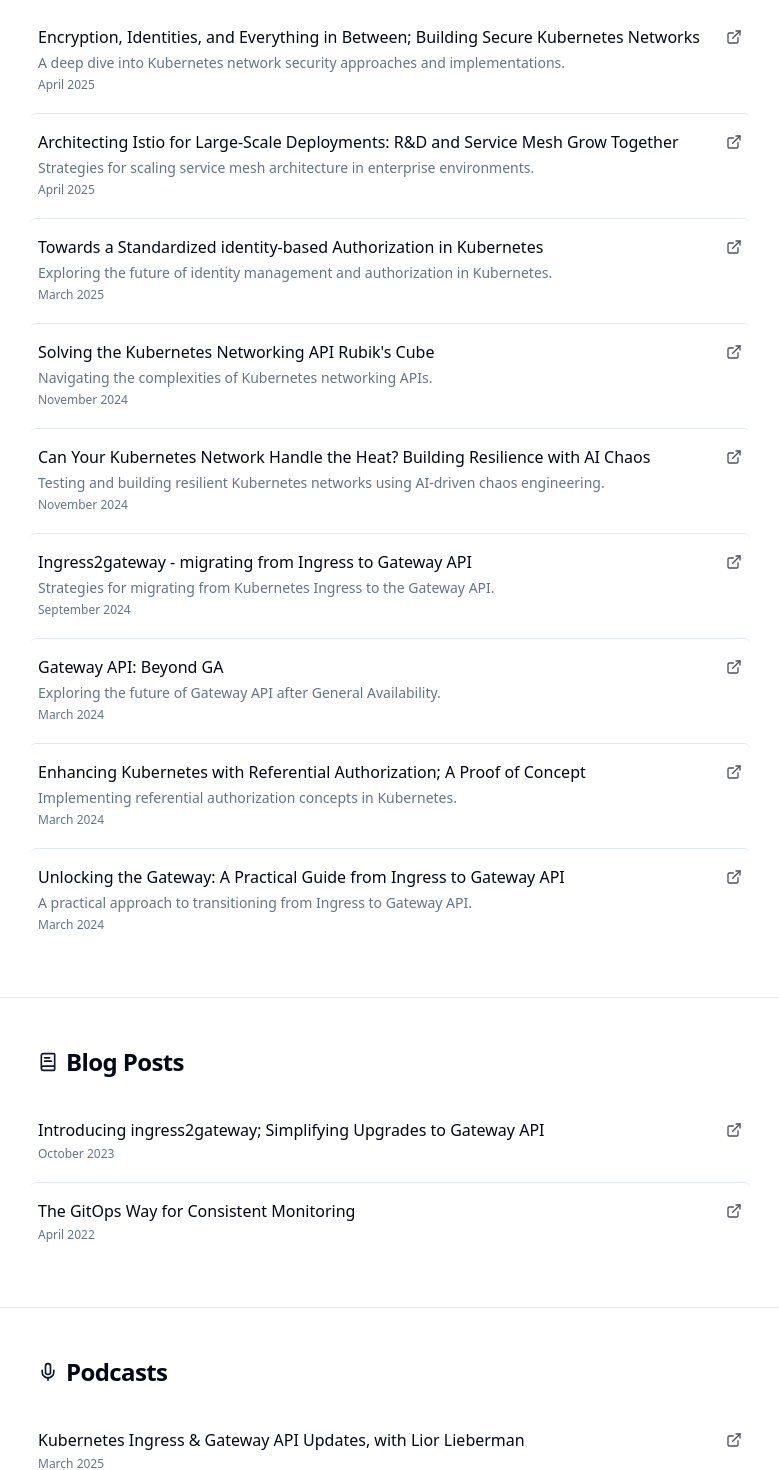
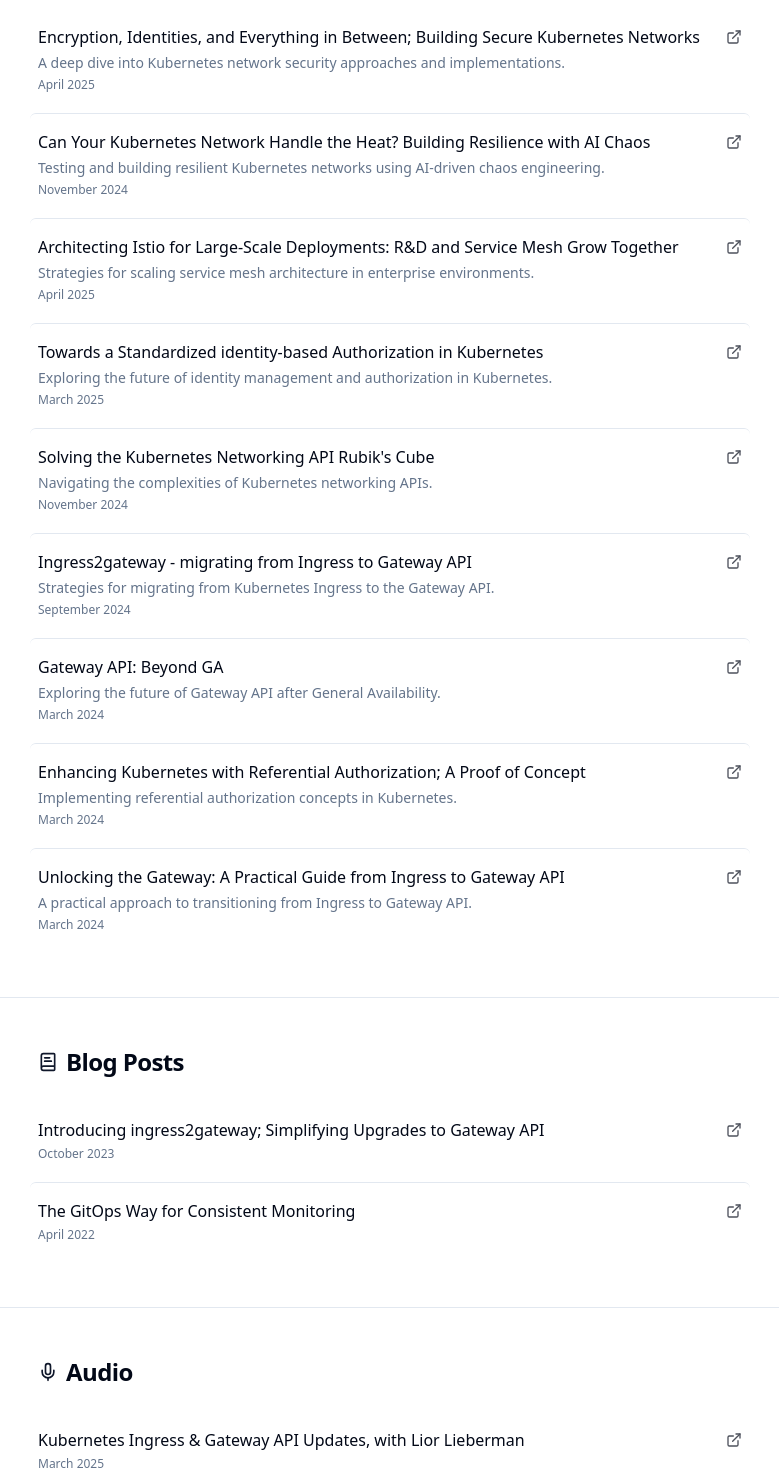
Before and after one commit to ShayEmergy/minimal-persona-linkhub-1c13f, a React (Vite) app: page / in a window 1280 px wide. Shown: the part 720-2190 px from the top of the page, without its empty margins (250-1029 px from the left). Built offline with nearby package versions, Linux system fonts and the light colour scheme.

Commit message:
some fixes

```diff
--- a/src/data/portfolioData.ts
+++ b/src/data/portfolioData.ts
@@ -30,6 +30,13 @@ export const talks: ContentItem[] = [
     description: "A deep dive into Kubernetes network security approaches and implementations.",
   },
   {
+    id: "talk-5",
+    title: "Can Your Kubernetes Network Handle the Heat? Building Resilience with AI Chaos",
+    url: "https://youtu.be/2oTtpRpv3M8?si=0RBHxFJhIC22NvBI",
+    date: "November 2024",
+    description: "Testing and building resilient Kubernetes networks using AI-driven chaos engineering.",
+  },
+  {
     id: "talk-2",
     title: "Architecting Istio for Large-Scale Deployments: R&D and Service Mesh Grow Together",
     url: "https://www.youtube.com/watch?v=GNi9ZJFuups",
@@ -49,13 +56,6 @@ export const talks: ContentItem[] = [
     url: "https://www.youtube.com/watch?v=S5QsqEb8wec",
     date: "November 2024",
     description: "Navigating the complexities of Kubernetes networking APIs.",
-  },
-  {
-    id: "talk-5",
-    title: "Can Your Kubernetes Network Handle the Heat? Building Resilience with AI Chaos",
-    url: "https://youtu.be/2oTtpRpv3M8?si=0RBHxFJhIC22NvBI",
-    date: "November 2024",
-    description: "Testing and building resilient Kubernetes networks using AI-driven chaos engineering.",
   },
   {
     id: "talk-6",
@@ -102,7 +102,7 @@ export const blogPosts: ContentItem[] = [
   },
 ];
 
-export const podcasts: ContentItem[] = [
+export const audio: ContentItem[] = [
   {
     id: "podcast-1",
     title: "Kubernetes Ingress & Gateway API Updates, with Lior Lieberman",
--- a/src/pages/Index.tsx
+++ b/src/pages/Index.tsx
@@ -2,7 +2,7 @@
 import React from "react";
 import ProfileSection from "@/components/ProfileSection";
 import ContentSection from "@/components/ContentSection";
-import { profileData, talks, blogPosts, podcasts } from "@/data/portfolioData";
+import { profileData, talks, blogPosts, audio } from "@/data/portfolioData";
 
 const Index = () => {
   return (
@@ -30,10 +30,10 @@ const Index = () => {
 
         <div className="border-t border-border">
           <ContentSection
-            title="Podcasts"
+            title="Audio"
             type="podcast"
-            items={podcasts}
-            id="podcasts"
+            items={audio}
+            id="audio"
           />
         </div>
 
```
